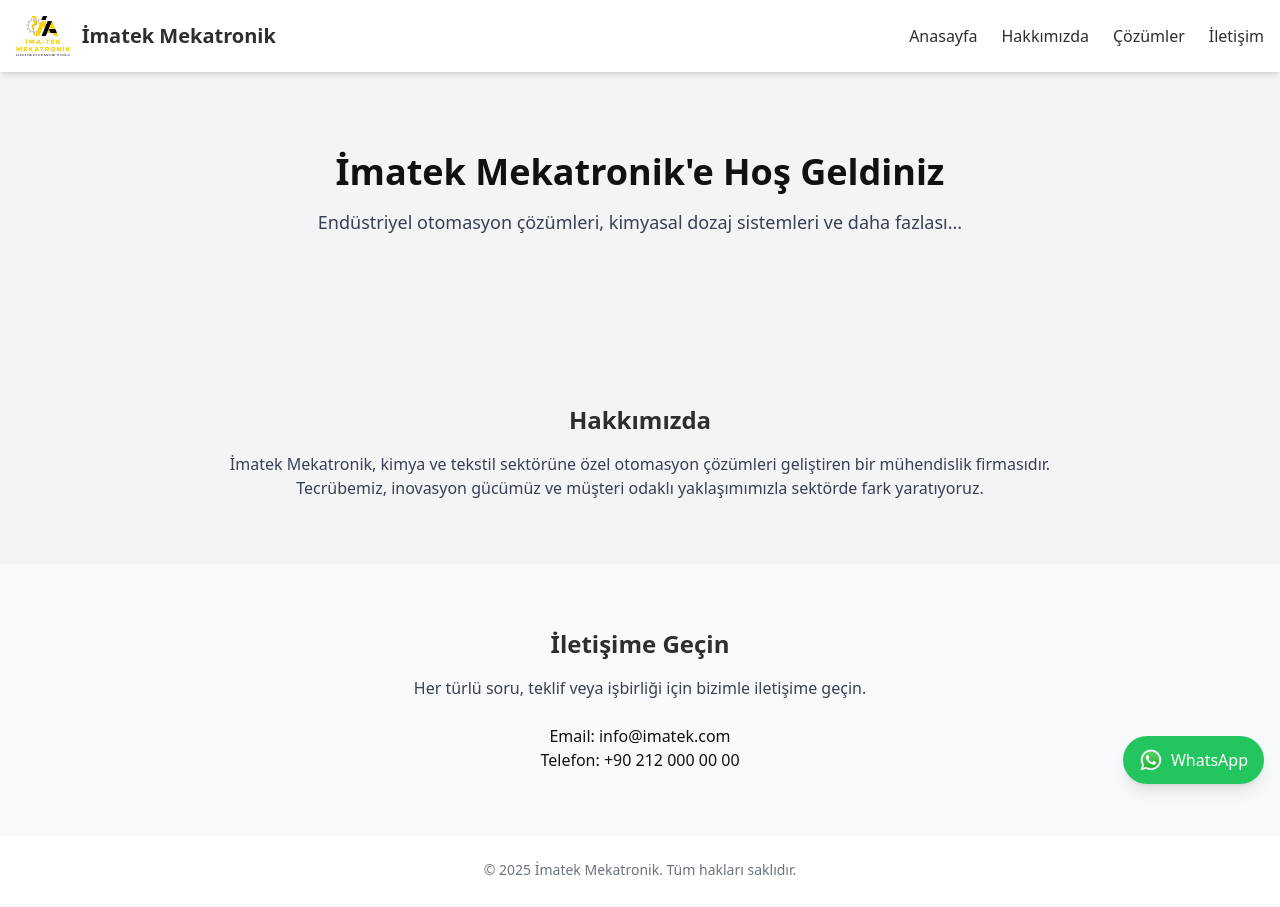
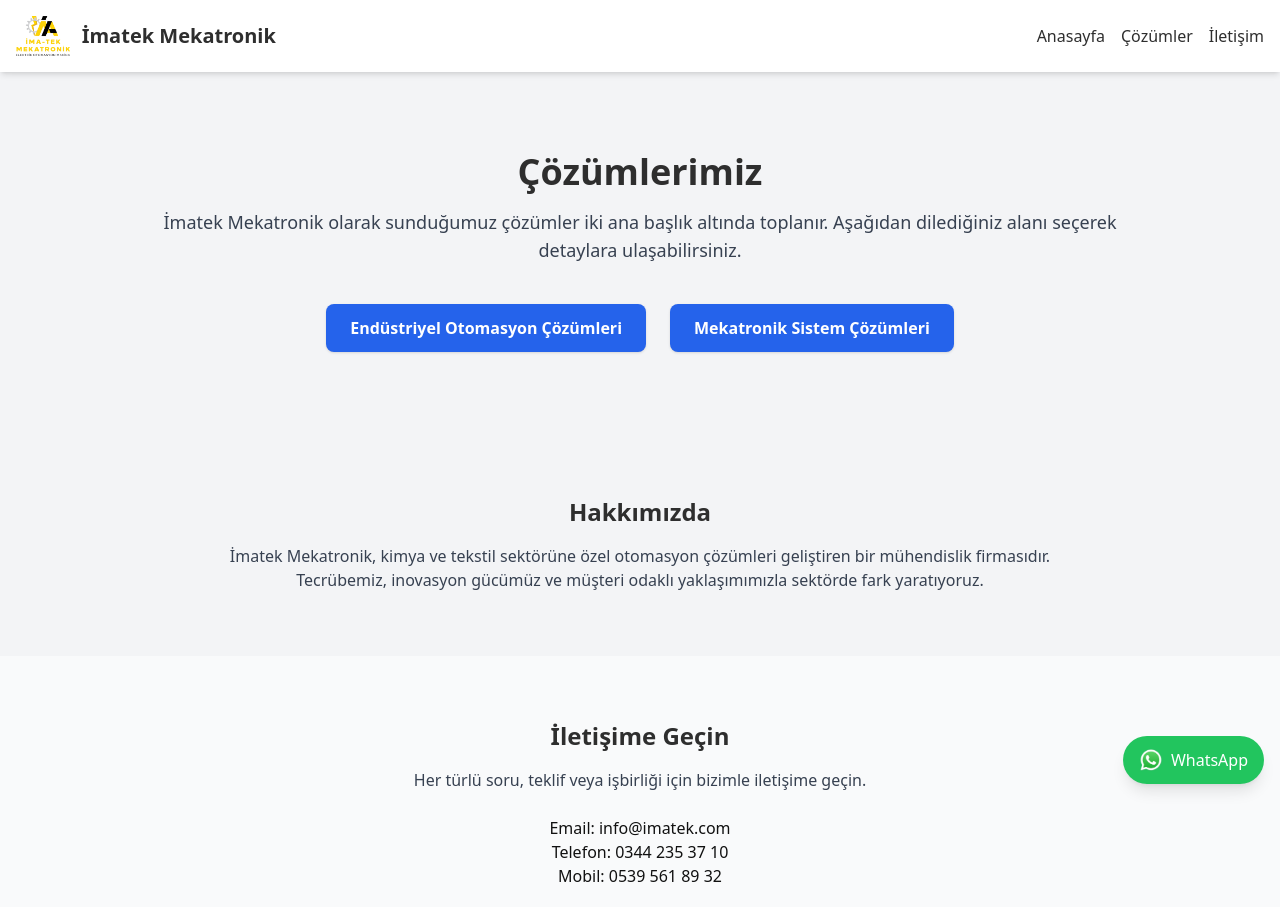
Before and after one commit to Bgzkysl/imatek, a plain HTML site: page index.html in a window 1280 px wide. Shown: the top 907 px of the page. Drawn offline with nearby package versions, Linux system fonts and the light colour scheme.

Commit message:
index.html

```diff
--- a/index.html
+++ b/index.html
@@ -3,71 +3,77 @@
 <head>
   <meta charset="UTF-8" />
   <meta name="viewport" content="width=device-width, initial-scale=1.0" />
-  <title>İmatek Mekatronik</title>
+  <title>İmatek Mekatronik | Endüstriyel Otomasyon ve Mekatronik Sistem Çözümleri</title>
+  <meta name="description" content="İmatek Mekatronik, kimya ve tekstil sektörüne özel endüstriyel otomasyon ve mekatronik sistem çözümleri sunan mühendislik firmasıdır." />
+  <meta name="keywords" content="imatek, mekatronik, otomasyon, endüstriyel otomasyon, kimyasal dozaj, plc, scada, sensör, tekstil otomasyonu" />
+  <meta name="author" content="İmatek Mekatronik" />
+  <meta property="og:title" content="İmatek Mekatronik" />
+  <meta property="og:description" content="Kimya ve tekstil sektörüne özel otomasyon çözümleri sunan mühendislik firması." />
+  <meta property="og:image" content="https://www.ima-tek.com/logo.png" />
+  <meta property="og:url" content="https://www.ima-tek.com" />
+  <meta name="twitter:card" content="summary_large_image" />
+  <link rel="canonical" href="https://www.ima-tek.com" />
+  <link rel="icon" href="/favicon.ico" type="image/x-icon" />
   <script src="https://cdn.tailwindcss.com"></script>
   <style>
     body {
       background-color: #f8f9fa;
       color: #111111;
     }
-    .dropdown:hover .dropdown-menu,
-    .dropdown:focus-within .dropdown-menu {
-      display: flex !important;
-      flex-direction: column;
+    h1, h2, h3, h4, h5, h6 {
+      color: #2e2e2e;
     }
   </style>
 </head>
-<body>
+<body class="bg-gray-50 text-[#111111]">
   <!-- Navbar -->
-  <nav class="bg-white shadow-md sticky top-0 z-50">
-    <div class="max-w-7xl mx-auto px-4 py-4 flex justify-between items-center">
-      <a href="index.html" class="flex items-center space-x-3">
+  <nav class="bg-white shadow-md sticky top-0 z-50 w-full">
+    <div class="max-w-7xl mx-auto px-4 py-4 flex flex-wrap justify-between items-center">
+      <a href="index.html" class="flex items-center space-x-3 mb-2 sm:mb-0">
         <img src="logo.png" alt="İmatek Logosu" class="h-10 w-auto" />
         <h1 class="text-xl font-bold text-[#2e2e2e]">İmatek Mekatronik</h1>
       </a>
-      <ul class="flex space-x-6 text-[#2e2e2e] relative items-center">
-        <li><a href="index.html" class="hover:text-[#3a3a3a]">Anasayfa</a></li>
-        <li><a href="#hakkimizda" class="hover:text-[#3a3a3a]">Hakkımızda</a></li>
-        <li class="dropdown relative focus-within:outline-none">
-          <button class="hover:text-[#3a3a3a] cursor-pointer focus:outline-none">Çözümler</button>
-          <ul class="dropdown-menu absolute left-0 top-full mt-2 w-64 bg-white shadow-md rounded hidden z-50">
-            <li><a href="cozumler.html#otomasyon" class="block px-4 py-2 hover:bg-gray-100">Endüstriyel Otomasyon Çözümleri</a></li>
-            <li><a href="cozumler.html#mekatronik" class="block px-4 py-2 hover:bg-gray-100">Mekatronik Sistem Çözümleri</a></li>
-          </ul>
-        </li>
-        <li><a href="#iletisim" class="hover:text-[#3a3a3a]">İletişim</a></li>
+      <ul class="flex flex-wrap justify-center sm:justify-end space-x-4 w-full sm:w-auto text-[#2e2e2e]">
+        <li><a href="index.html" class="hover:text-[#3a3a3a] block py-1">Anasayfa</a></li>
+        <li><a href="cozumler.html" class="hover:text-[#3a3a3a] block py-1">Çözümler</a></li>
+        <li><a href="#iletisim" class="hover:text-[#3a3a3a] block py-1">İletişim</a></li>
       </ul>
     </div>
   </nav>
 
   <!-- Hero Section -->
-  <section class="bg-gray-100 py-20">
-    <div class="max-w-5xl mx-auto px-6 text-center">
-      <h2 class="text-4xl font-bold mb-4">İmatek Mekatronik'e Hoş Geldiniz</h2>
-      <p class="text-lg text-gray-700 mb-6">Endüstriyel otomasyon çözümleri, kimyasal dozaj sistemleri ve daha fazlası...</p>
+  <section class="bg-gray-100 py-20 px-4">
+    <div class="max-w-5xl mx-auto text-center">
+      <h2 class="text-4xl font-bold mb-4">Çözümlerimiz</h2>
+      <p class="text-lg text-gray-700 mb-6">İmatek Mekatronik olarak sunduğumuz çözümler iki ana başlık altında toplanır. Aşağıdan dilediğiniz alanı seçerek detaylara ulaşabilirsiniz.</p>
+      <div class="mt-10 flex flex-col sm:flex-row justify-center items-center gap-6">
+        <a href="cozumler-otomasyon.html" class="bg-blue-600 hover:bg-blue-700 text-white font-semibold py-3 px-6 rounded-lg shadow">Endüstriyel Otomasyon Çözümleri</a>
+        <a href="cozumler-mekatronik.html" class="bg-blue-600 hover:bg-blue-700 text-white font-semibold py-3 px-6 rounded-lg shadow">Mekatronik Sistem Çözümleri</a>
+      </div>
     </div>
   </section>
 
-  <!-- Hakkımızda -->
-  <section id="hakkimizda" class="bg-gray-100 py-16">
-    <div class="max-w-4xl mx-auto px-6 text-center">
-      <h3 class="text-2xl font-semibold mb-4 text-[#2e2e2e]">Hakkımızda</h3>
+
+  <section id="hakkimizda" class="bg-gray-100 py-16 px-4">
+    <div class="max-w-4xl mx-auto text-center">
+      <h3 class="text-2xl font-semibold mb-4">Hakkımızda</h3>
       <p class="text-gray-700">İmatek Mekatronik, kimya ve tekstil sektörüne özel otomasyon çözümleri geliştiren bir mühendislik firmasıdır. Tecrübemiz, inovasyon gücümüz ve müşteri odaklı yaklaşımımızla sektörde fark yaratıyoruz.</p>
     </div>
   </section>
 
   <!-- İletişim -->
-  <section id="iletisim" class="py-16">
-    <div class="max-w-4xl mx-auto px-6 text-center">
-      <h3 class="text-2xl font-semibold mb-4 text-[#2e2e2e]">İletişime Geçin</h3>
+  <section id="iletisim" class="py-16 px-4">
+    <div class="max-w-4xl mx-auto text-center">
+      <h3 class="text-2xl font-semibold mb-4">İletişime Geçin</h3>
       <p class="text-gray-700 mb-6">Her türlü soru, teklif veya işbirliği için bizimle iletişime geçin.</p>
       <p>Email: info@imatek.com</p>
-      <p>Telefon: +90 212 000 00 00</p>
+      <p>Telefon: 0344 235 37 10</p>
+      <p>Mobil: 0539 561 89 32</p>
     </div>
   </section>
 
   <!-- WhatsApp Butonu -->
-  <a href="https://wa.me/905301234567" target="_blank" class="fixed bottom-4 right-4 bg-green-500 hover:bg-green-600 text-white px-4 py-3 rounded-full shadow-lg flex items-center space-x-2">
+  <a href="https://wa.me/905395618932" target="_blank" class="fixed bottom-4 right-4 bg-green-500 hover:bg-green-600 text-white px-4 py-3 rounded-full shadow-lg flex items-center space-x-2">
     <img src="whatsapp-icon.webp" alt="WhatsApp" class="h-6 w-6" />
     <span>WhatsApp</span>
   </a>
```
